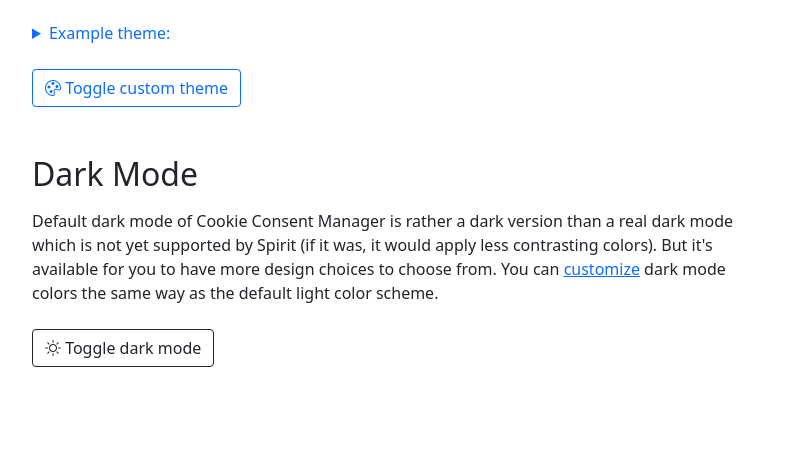
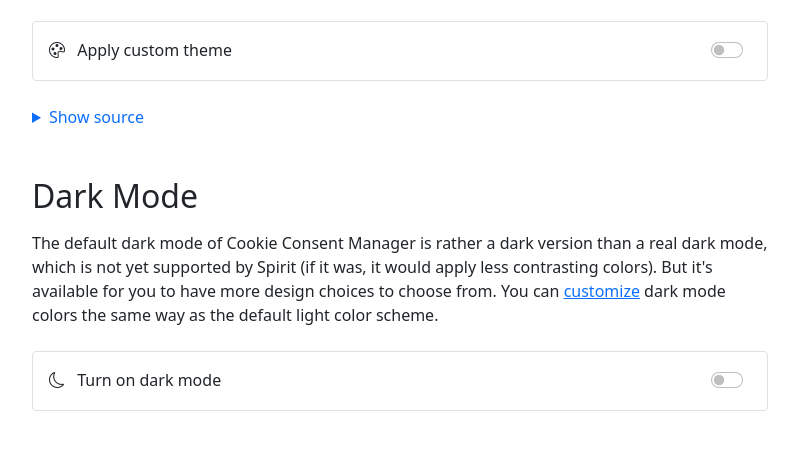
Before and after one commit to lmc-eu/cookie-consent-manager, a website: page examples/theming.html in a window 1280 px wide. Shown: the part 778-1228 px from the top of the page, without its empty margins (240-1039 px from the left). Drawn offline with nearby package versions, Linux system fonts and the light colour scheme.

Commit message:
Docs: Use switches instead of buttons to demonstrate theming

```diff
--- a/examples/theming.html
+++ b/examples/theming.html
@@ -54,18 +54,6 @@
             --lmcccm-btn-secondary-text: var(--lmcccm-link-text);
             --lmcccm-btn-secondary-hover-text: var(--lmcccm-link-hover-text);
             --lmcccm-btn-secondary-active-text: var(--lmcccm-link-active-text);
-        }
-
-        #darkmode-icon-moon {
-            display: none;
-        }
-
-        .c_darkmode #darkmode-icon-moon {
-            display: inline;
-        }
-
-        .c_darkmode #darkmode-icon-sun {
-            display: none;
         }
     </style>
 </head>
@@ -138,8 +126,17 @@
                     Head over to <a href="https://github.com/lmc-eu/cookie-consent-manager#without-spirit-design-system">README</a>
                     to get the full list of available CSS custom properties.
                 </p>
+                <div class="mb-4 p-3 border rounded d-flex">
+                    <label class="form-check-label flex-fill" for="f_custom-theme">
+                        <i class="bi bi-palette me-2"></i>
+                        Apply custom theme
+                    </label>
+                    <div class="form-check form-switch">
+                        <input class="form-check-input" type="checkbox" id="f_custom-theme" onchange="document.documentElement.classList.toggle('custom-theme')" autocomplete="off">
+                    </div>
+                </div>
                 <details class="mb-4">
-                    <summary class="link-primary">Example theme:</summary>
+                    <summary class="link-primary">Show source</summary>
                     <pre class="mt-4"><code class="language-css">:root {
     --lmcccm-font-family: 'Noto Sans', 'Roboto', 'Open Sans', system-ui, sans-serif;
     --lmcccm-base-font-size: 14px;
@@ -160,28 +157,24 @@
     --lmcccm-btn-secondary-active-text: var(--lmcccm-link-active-text);
 }</code></pre>
                 </details>
-                <p>
-                    <button type="button" class="btn btn-outline-primary" onclick="document.documentElement.classList.toggle('custom-theme')">
-                        <i class="bi bi-palette"></i>
-                        Toggle custom theme
-                    </button>
-                </p>
 
                 <h2 class="mt-4 mt-md-5 mb-3">Dark Mode</h2>
                 <p class="mb-4">
-                    Default dark mode of Cookie Consent Manager is rather a dark version than a real dark mode
+                    The default dark mode of Cookie Consent Manager is rather a dark version than a real dark mode,
                     which is not yet supported by Spirit (if it was, it would apply less contrasting colors).
                     But it's available for you to have more design choices to choose from. You can
                     <a href="https://github.com/lmc-eu/cookie-consent-manager#dark-mode">customize</a>
                     dark mode colors the same way as the default light color scheme.
                 </p>
-                <p>
-                    <button type="button" class="btn btn-outline-dark" onclick="document.body.classList.toggle('c_darkmode')">
-                        <i id="darkmode-icon-moon" class="bi bi-moon"></i>
-                        <i id="darkmode-icon-sun" class="bi bi-sun"></i>
-                        Toggle dark mode
-                    </button>
-                </p>
+                <div class="p-3 border rounded d-flex">
+                    <label class="form-check-label flex-fill" for="f_dark-mode">
+                        <i class="bi bi-moon me-2"></i>
+                        Turn on dark mode
+                    </label>
+                    <div class="form-check form-switch">
+                        <input class="form-check-input" type="checkbox" id="f_dark-mode" onchange="document.body.classList.toggle('c_darkmode');" autocomplete="off">
+                    </div>
+                </div>
 
             </div>
         </div>
```
